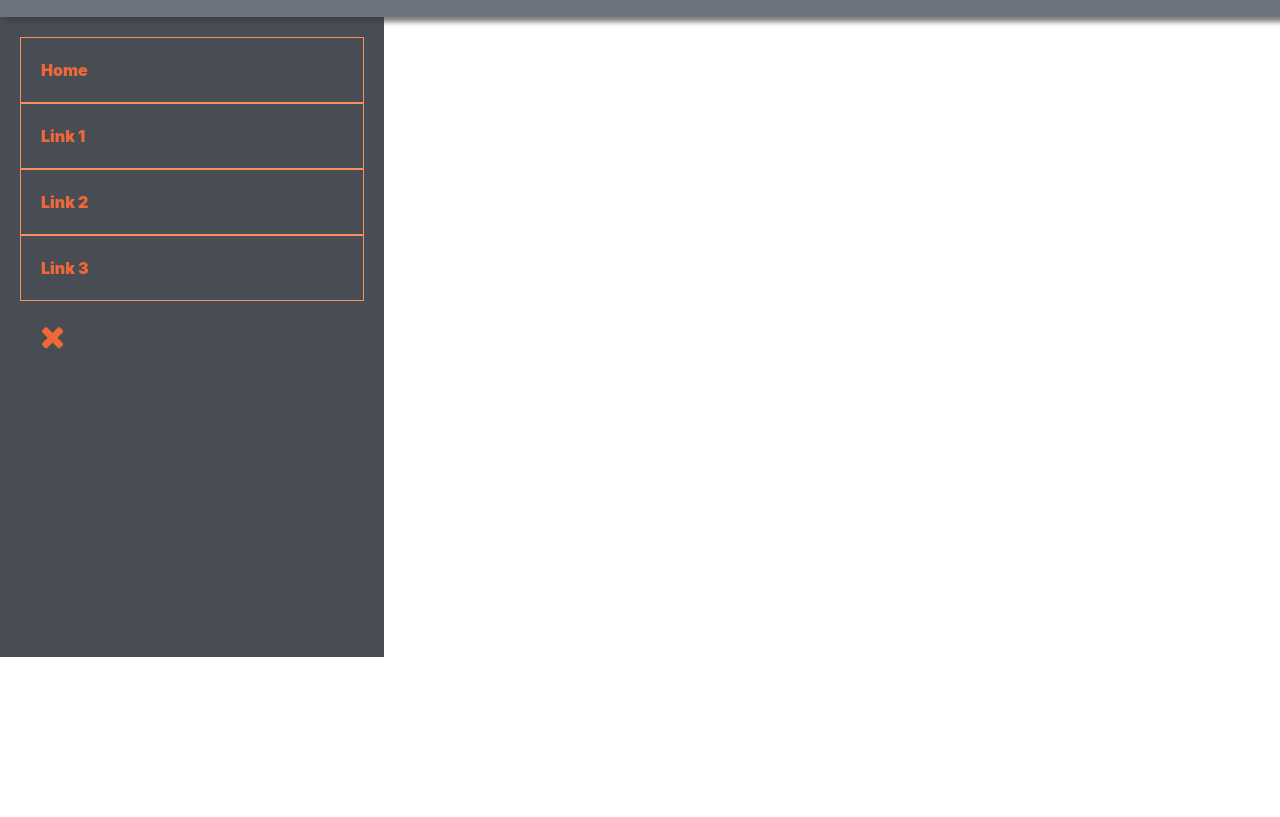
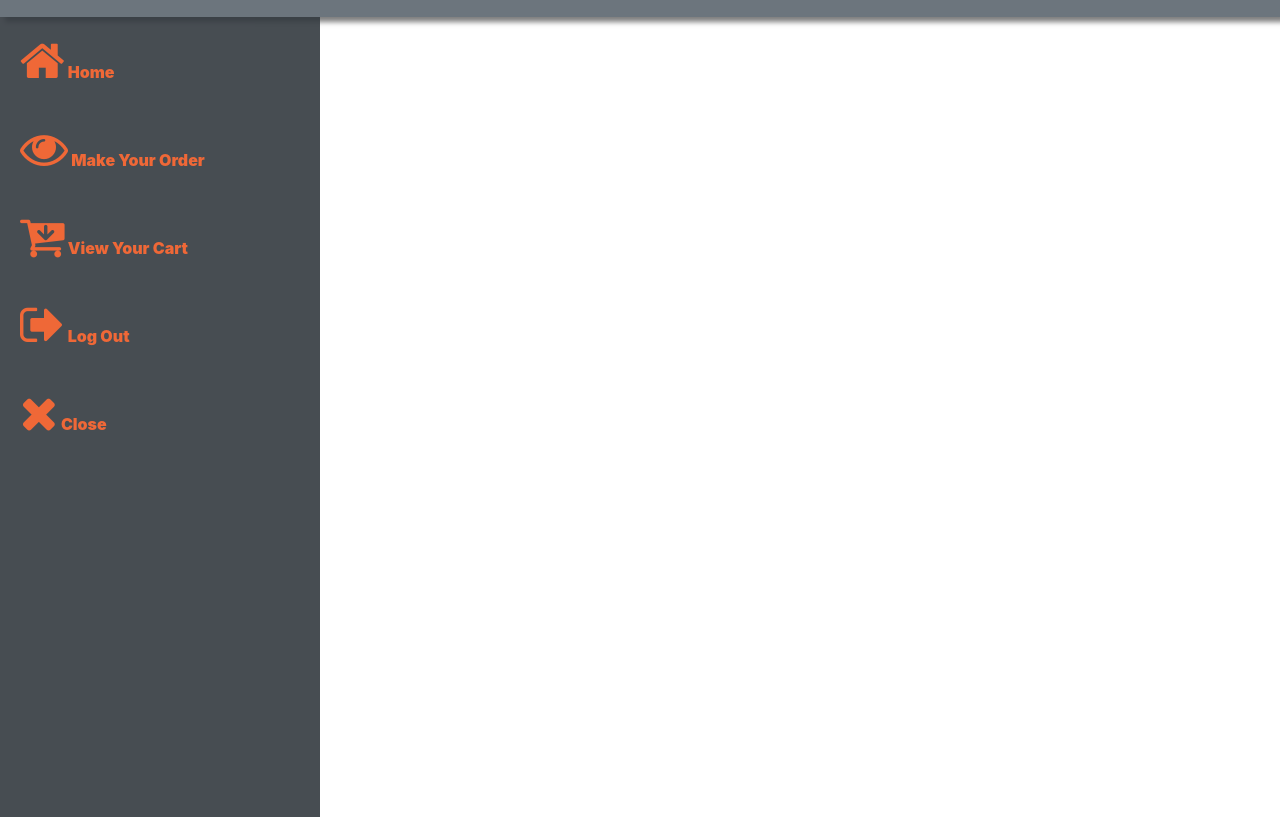
Before and after one commit to jod35/godoggy.github.io, a plain HTML site: page homepage.html in a window 1280 px wide. Both pictures are taken after a click on the icon 36 px from the left and 48 px from the top of the page. Shown: the part 93-910 px from the top of the page. Before the commit the page ends 800 px from the top, so only its background shows below. Drawn offline with nearby package versions, Linux system fonts and the light colour scheme.

Commit message:
[Added] icons to the vertical navigation

```diff
--- a/css/style.css
+++ b/css/style.css
@@ -252,10 +252,10 @@ footer {
 }
 
 .vertical-menu {
-  width: 30%;
+  width: 25%;
   background-color: var(--dark);
   opacity: 0.9;
-  height: 80vh;
+  height: 100vh;
 }
 
 .vertical-menu {
@@ -361,5 +361,7 @@ footer {
   }
   .nav {
     text-align: center;
+    animation-name: display;
+    animation-duration: 3s;
   }
 }
--- a/homepage.html
+++ b/homepage.html
@@ -6,7 +6,7 @@
     <link rel="stylesheet" href="./css/style.css" />
 
     <link
-      href="https://fonts.googleapis.com/css?family=Poppins&display=swap"
+      href="https://fonts.googleapis.com/css2?family=Poppins:wght@300&display=swap"
       rel="stylesheet"
     />
     <link
@@ -29,11 +29,19 @@
       </nav>
     </header>
     <div class="vertical-menu">
-      <a href="#" class="menu-item">Home</a>
-      <a href="#" class="menu-item">Link 1</a>
-      <a href="#" class="menu-item">Link 2</a>
-      <a href="#" class="menu-item">Link 3</a>
-      <a href="#" class="menu-close-btn"><i class="fa fa-times fa-2x"></i></a>
+      <a href="#" class="menu-item"> <i class="fa fa-home fa-3x"></i> Home</a>
+      <a href="#" class="menu-item">
+        <i class="fa fa-eye fa-3x"></i> Make Your Order</a
+      >
+      <a href="#" class="menu-item">
+        <i class="fa fa-cart-arrow-down fa-3x"></i> View Your Cart</a
+      >
+      <a href="" class="menu-item">
+        <i class="fa fa-sign-out fa-3x"></i> Log Out</a
+      >
+      <a href="#" class="menu-close-btn"
+        ><i class="fa fa-times fa-3x"></i> Close</a
+      >
     </div>
     <script src="js/homepage.js"></script>
   </body>
--- a/js/homepage.js
+++ b/js/homepage.js
@@ -5,12 +5,17 @@ const menu_close_btn = document.querySelector(".menu-close-btn");
 
 home_menu.addEventListener("click", () => {
   vert_navBar.style.display = "block";
-  vert_navBar.style.padding = "20px";
+  vert_navBar.style.padding = "0px";
   vert_navBar.style.color = "coral";
   vert_navBar.style.fontWeight = "bolder";
+  // vert_navBar.style.borderRadius = "7px";
 
   for (i of menu_items) {
-    i.style.border = "1px solid coral";
+    i.addEventListener("mouseOver", () => {
+      i.style.backgroundColor = "coral";
+      i.style.color = "white";
+      i.transform = "scale(1.2)";
+    });
   }
 });
 
```
